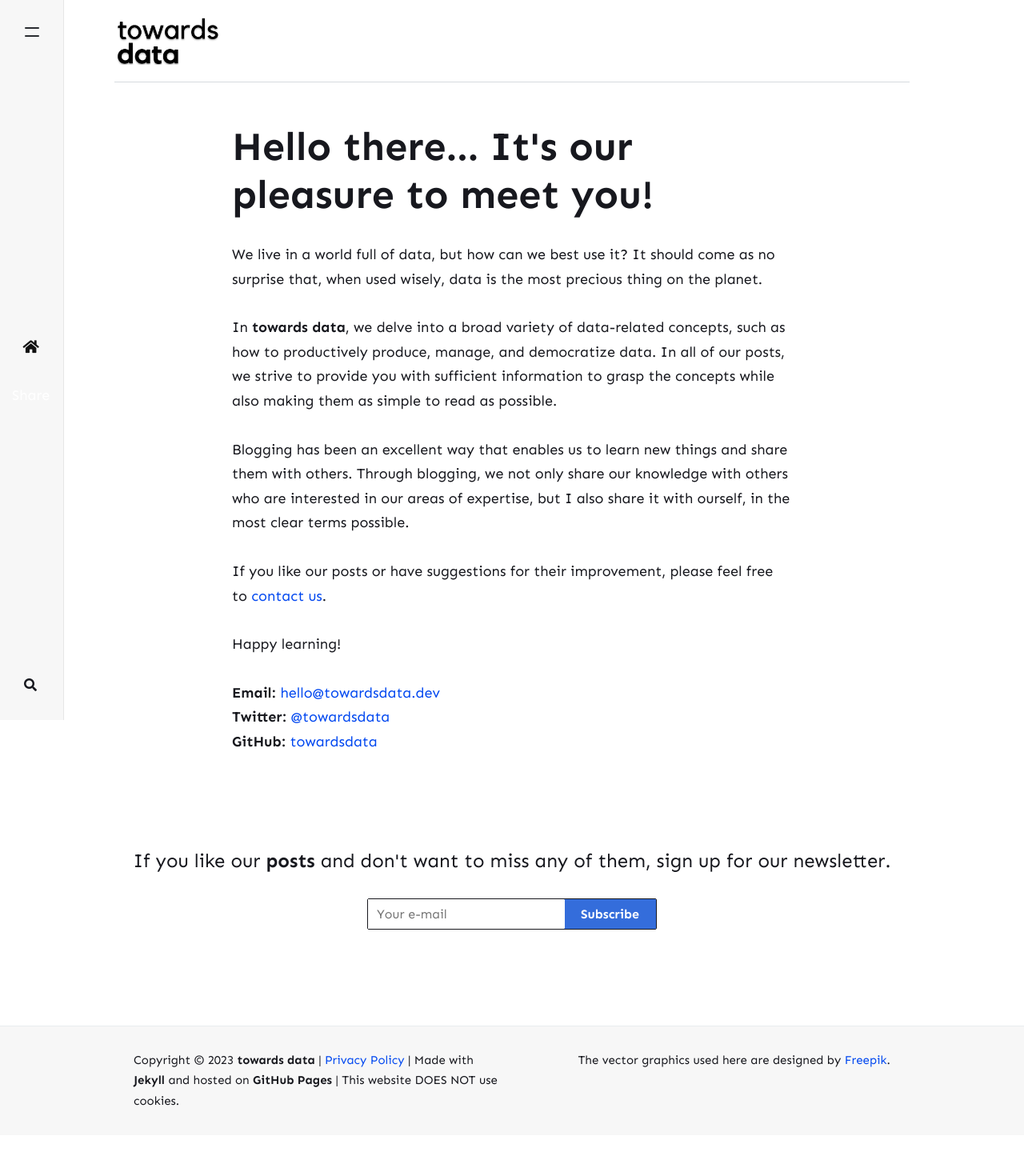
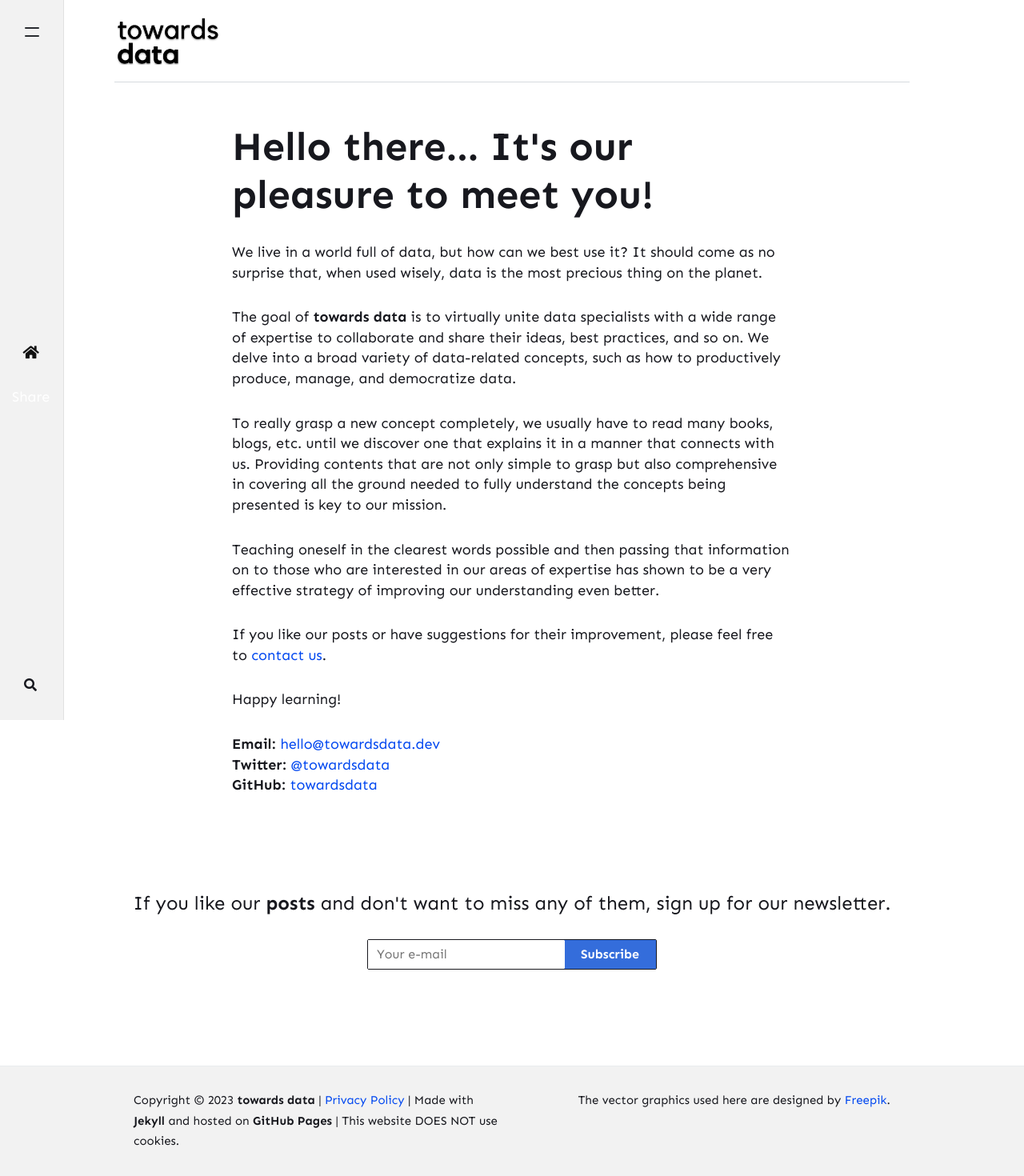
Before and after one commit to towardsdata/towardsdata.github.io, a Jekyll site: the page built from _pages/about.md, in a window 1280 px wide. Shown: the whole page at 80% size. Built offline with Jekyll 4.4.1, drawn with Linux system fonts in a browser that asks for light colours; nearby versions of some CDN libraries; comment, search, counter and statistics services are not loaded; before the commit the page ends 1419 px from its top, so only the background shows below that.

Commit message:
Contents updated

```diff
--- a/_pages/about.md
+++ b/_pages/about.md
@@ -12,9 +12,11 @@ imageshadow: true
 
 We live in a world full of data, but how can we best use it? It should come as no surprise that, when used wisely, data is the most precious thing on the planet.
 
-In **towards data**, we delve into a broad variety of data-related concepts, such as how to productively produce, manage, and democratize data. In all of our posts, we strive to provide you with sufficient information to grasp the concepts while also making them as simple to read as possible.
+The goal of **towards data** is to virtually unite data specialists with a wide range of expertise to collaborate and share their ideas, best practices, and so on. We delve into a broad variety of data-related concepts, such as how to productively produce, manage, and democratize data.
 
-Blogging has been an excellent way that enables us to learn new things and share them with others. Through blogging, we not only share our knowledge with others who are interested in our areas of expertise, but I also share it with ourself, in the most clear terms possible.
+To really grasp a new concept completely, we usually have to read many books, blogs, etc. until we discover one that explains it in a manner that connects with us. Providing contents that are not only simple to grasp but also comprehensive in covering all the ground needed to fully understand the concepts being presented is key to our mission.
+
+Teaching oneself in the clearest words possible and then passing that information on to those who are interested in our areas of expertise has shown to be a very effective strategy of improving our understanding even better.
 
 If you like our posts or have suggestions for their improvement, please feel free to [contact us]({{ site.baseurl }}/contact).
 
--- a/assets/css/theme.scss
+++ b/assets/css/theme.scss
@@ -13,7 +13,8 @@ $primary: $blue;
 $dark:    $black;
 $author: #90b4ff;
 //$grey-bg: #F8F9F9;
-$grey-bg: #f7f7f7;
+//$grey-bg: #f7f7f7;
+$grey-bg: #f2f2f2;
 $background-color: #f9f9fc;
 $text-color: #17181e;
 
@@ -32,9 +33,10 @@ body, input, button, select, optgroup, textarea {
     color: $text-color;
 }
 body {
-    line-height: 1.7;
-    //background: #f4f4f4;
-    //font-family: "Noto Sans Display",Helvetica Neue,Helvetica,Arial,sans-serif;
+    //line-height: 1.7;
+    line-height: 25.6px;
+    font-size: 16px;
+    font-weight: 400;
     background: #fff;
 }
 a {
```
Also changed, not shown: _pages/privacy-policy.md (+1 -1 lines).
